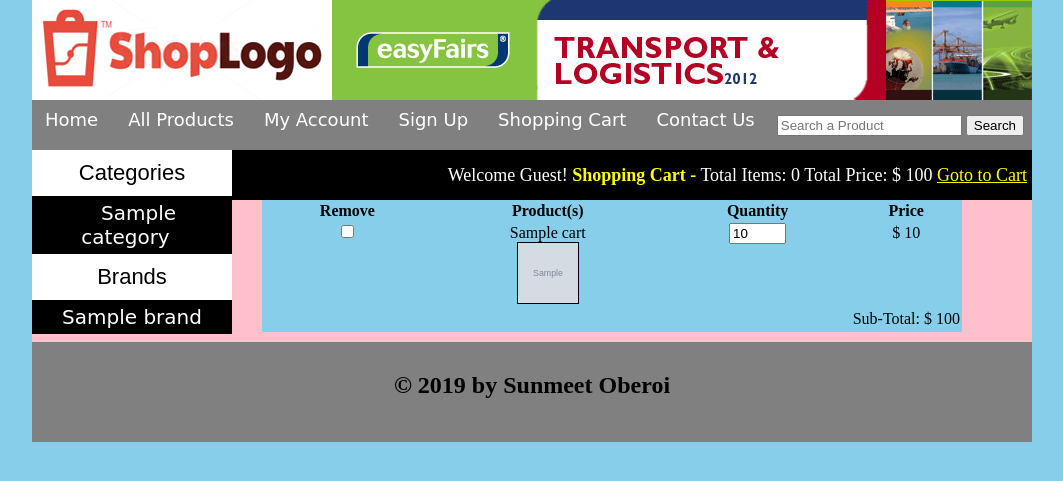
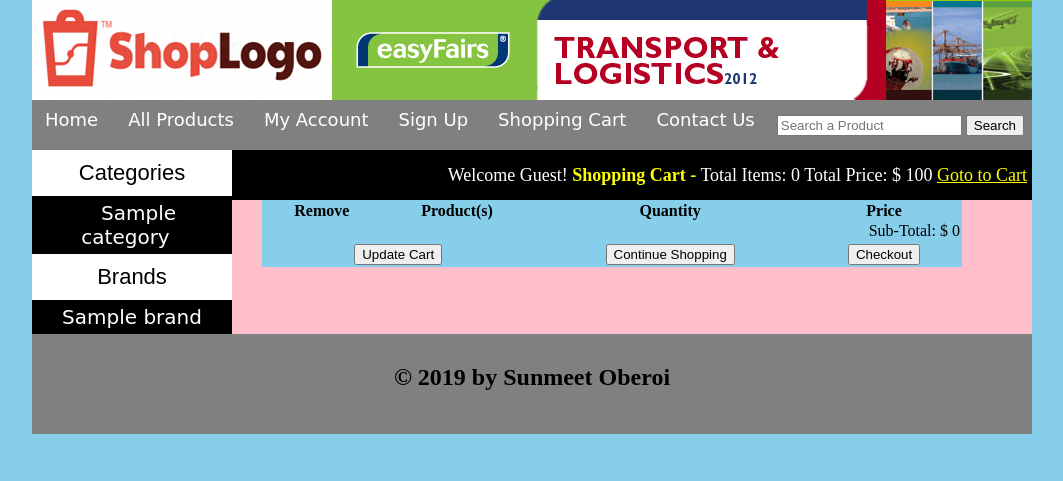
Before and after one commit to SunmeetOberoi/Web-Development, a PHP site: page /cart.php in a window 1280 px wide. Shown: the top 481 px of the page, without its empty margins (108-1171 px from the left). Run offline with PHP 8.4, Linux system fonts and the light colour scheme; tables that the repository leaves empty or names only in its code hold one stand-in row (values such as "Sample post"); grey boxes marked "Sample" are stand-in pictures.

Commit message:
updated main cart

```diff
--- a/Courses/php/ecommerce/cart.php
+++ b/Courses/php/ecommerce/cart.php
@@ -57,7 +57,7 @@
             </span>
           </div>
           <div id="products_box">
-            <form action="" method="GET" enctype="multipart/form-data">
+            <form action="" method="POST" enctype='multipart/form-data'>
 
                 <table align="center" width="700" bgcolor="skyblue">
                     <tr align="center">
@@ -67,9 +67,32 @@
                         <th>Price</th>
                     </tr>
                     <?php cart_items(); ?>
+                    <tr align="center">
+                      <td colspan="2"><input type="submit" name="update_cart" value="Update Cart"/></td>
+                      <td><input type="submit" name="continue" value="Continue Shopping"/></td>
+                      <td><button><a href="checkout.php" style="text-decoration: none; color: black;">Checkout</a></button></td>
+                    </tr>
                 </table>
 
             </form>
+
+            <?php
+              $ip = getIp();
+              if(isset($_POST['update_cart'])){
+                foreach ($_POST['remove'] as $remove_id) {
+                  $delete_query = "DELETE FROM cart WHERE p_id='$remove_id' AND ip_add='$ip';";
+
+                  $run_delete_query = mysqli_query($con, $delete_query);
+
+                  if($run_delete_query){
+                    echo "<script>window.open('cart.php', '_self')</script>";
+                  }
+                }
+              }
+              if(isset($_POST['continue'])){
+                echo "<script>window.open('index.php', '_self')</script>";
+              }
+            ?>
           </div>
         </div>
 
--- a/Courses/php/ecommerce/functions/functions.php
+++ b/Courses/php/ecommerce/functions/functions.php
@@ -198,7 +198,7 @@ function cart_items(){
   global $con;
 
   $ip=getIp();
-  $get_items_query = "SELECT product_price, product_image, qty, product_title, product_price*qty FROM cart, products WHERE cart.p_id=products.product_id;";
+  $get_items_query = "SELECT product_price, product_image, qty, product_title, product_price*qty, product_id FROM cart, products WHERE cart.p_id=products.product_id;";
   $run_items = mysqli_query($con, $get_items_query);
   $total=0;
   while($row_item=mysqli_fetch_array($run_items)){
@@ -206,11 +206,12 @@ function cart_items(){
     $product_price = $row_item['product_price'];
     $product_quantity = $row_item['qty'];
     $product_title = $row_item['product_title'];
+    $product_id = $row_item['product_id'];
     $total += $row_item['product_price*qty'];
 
     echo "
       <tr align='center'>
-        <td><input type='checkbox' name='remove[]'/></td>
+        <td><input type='checkbox' name='remove[]' value='$product_id'/></td>
         <td>$product_title<br/>
           <img src='admin_area/product_images/$product_image' width='60' height='60' style='border:1px black solid;'/>
         </td>
```
